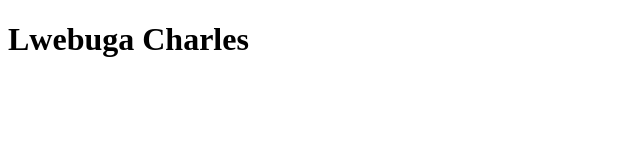
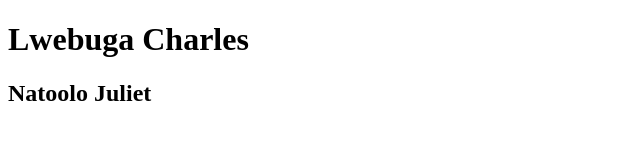
Before and after one commit to charzlwebz256/charzlwebz256, a plain HTML site: page index.html in a window 1280 px wide. Shown: the whole page, without its empty margins (0-640 px from the left). Drawn offline with Linux system fonts and the light colour scheme.

Commit message:
Update index.html

```diff
--- a/index.html
+++ b/index.html
@@ -8,5 +8,6 @@
 </head>
 <body>
  <h1>Lwebuga Charles</h1>
+ <h2> Natoolo Juliet </h2>
 </body>
 </html>
```
